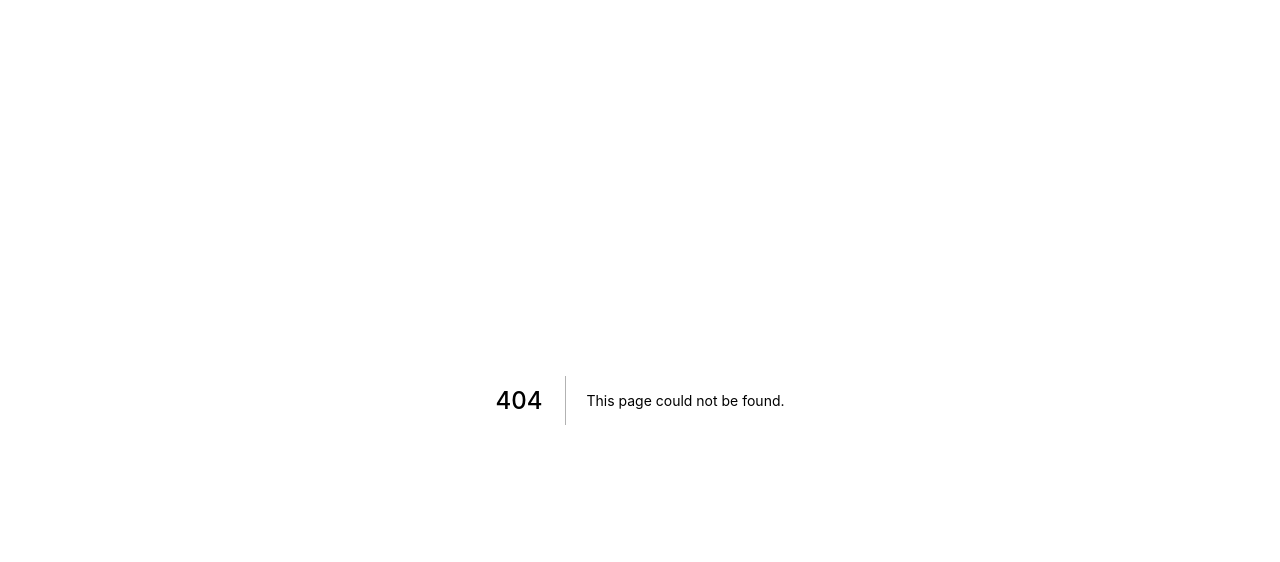
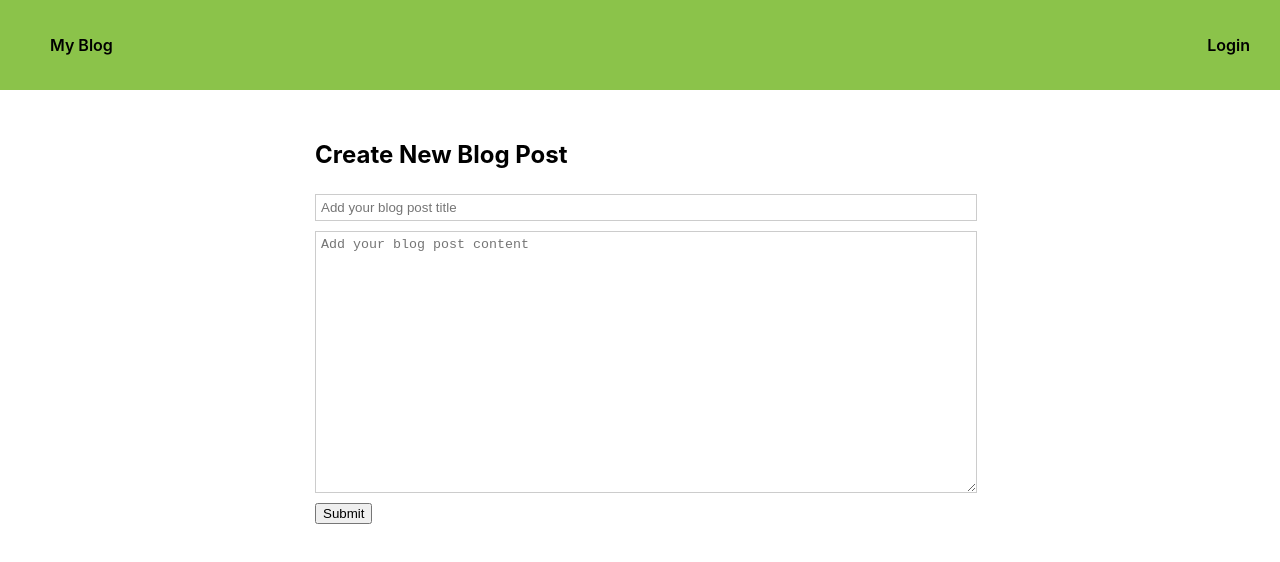
Before and after one commit to arunoda/bulletproof-next-app, a Next.js app: page /dashboard/post/create in a window 1280 px wide. Before the commit this address had no page. Shown: the top 562 px of the page. Built offline with nearby package versions, Linux system fonts and the light colour scheme; no server answers.

Commit message:
apply changes

```diff
--- a/pages/dashboard/index.js
+++ b/pages/dashboard/index.js
@@ -39,7 +39,7 @@ export default function Home ({ postList }) {
   )
 }
 
-export async function getStaticProps ({ req, res }) {
+export async function getServerSideProps ({ req, res }) {
   const session = await getSession({ req })
   const postList = await getPostList({ownerId: session.user.id})
 
--- /dev/null
+++ b/pages/dashboard/post/create.js
@@ -0,0 +1,58 @@
+import Theme from '../../../components/Theme'
+import { useState } from 'react'
+import { useRouter } from 'next/router'
+import axios from 'axios'
+import Link from 'next/link'
+
+export default function CreatePost({ }) {
+  const router = useRouter()
+  const [title, setTitle] = useState('')
+  const [content, setContent] = useState('')
+  const [submitting, setSubmitting] = useState(false)
+
+  const handleSubmit = async (e) => {
+    e.preventDefault()
+
+    try {
+      setSubmitting(true)
+      await axios.post('/api/post', {
+        title,
+        content,
+        slug: title.replace(/ /g, '-')
+      })
+      router.push('/dashboard')
+    } catch(err) {
+      return alert(err.message)
+    } finally {
+      setSubmitting(false)
+    }
+
+    router.push('/dashboard')
+  }
+
+  return (
+    <Theme>
+      <div className="dashboard">
+        <form className='create-post' onSubmit={handleSubmit}>
+          <h2>Create New Blog Post</h2>
+          <input
+            type="text"
+            placeholder="Add your blog post title"
+            value={title}
+            onChange={e => setTitle(e.target.value)}
+          />
+          <br/>
+          <textarea
+            placeholder="Add your blog post content"
+            onChange={e => setContent(e.target.value)}
+            value={content}
+          />
+          <br/>
+          <button disabled={submitting}>
+            {submitting? 'submitting ...' : 'Submit'}
+          </button>
+        </form>
+      </div>
+    </Theme>
+  )
+}
```
